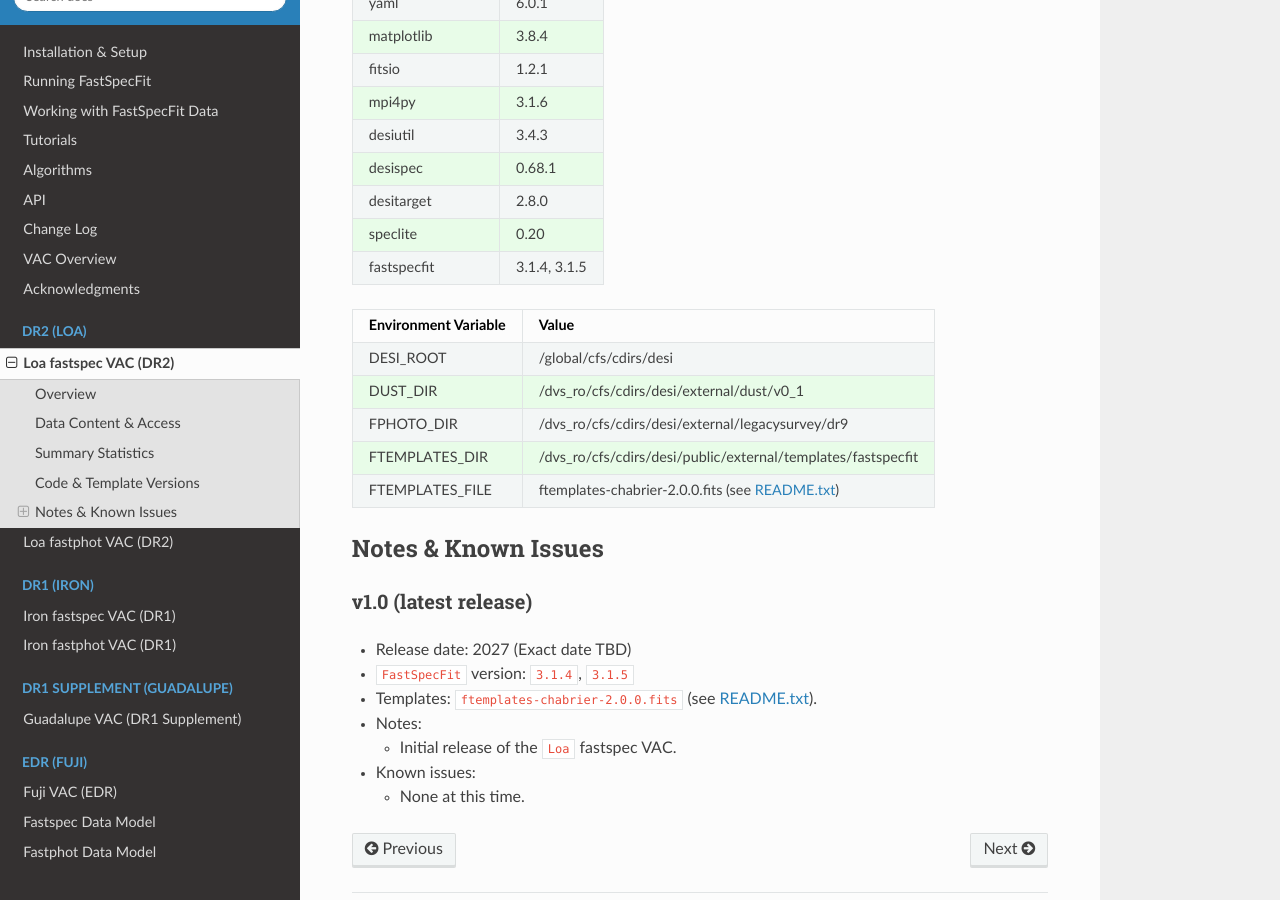
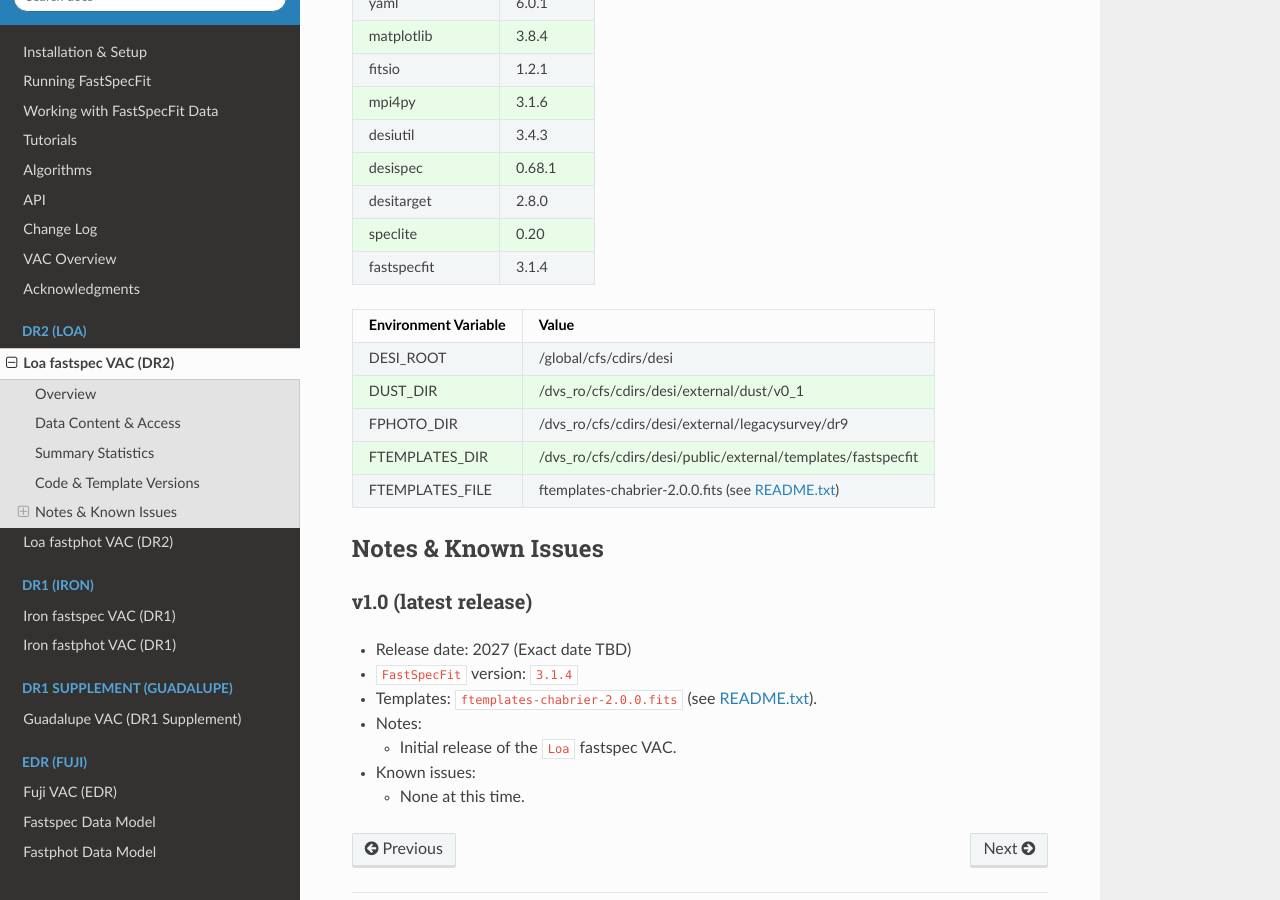
Before and after one commit to desihub/fastspecfit, a Sphinx documentation site: the page built from doc/loa.rst, in a window 1280 px wide and 900 px high, scrolled down 5335 px. Built offline with Sphinx 7.4.7 and the Read the Docs theme 3.1.0, drawn with Linux system fonts in a browser that asks for light colours; the version number could not be read and is left out.

```diff
--- a/doc/loa.rst
+++ b/doc/loa.rst
@@ -228,7 +228,7 @@ desiutil         3.4.3
 desispec         0.68.1
 desitarget       2.8.0
 speclite         0.20
-fastspecfit      3.1.4, 3.1.5
+fastspecfit      3.1.4
 ================ ==========
 
 .. rst-class:: columns
@@ -252,7 +252,7 @@ v1.0 (latest release)
 ~~~~~~~~~~~~~~~~~~~~~~
 
 * Release date: 2027 (Exact date TBD)
-* ``FastSpecFit`` version: ``3.1.4``, ``3.1.5``
+* ``FastSpecFit`` version: ``3.1.4``
 * Templates: ``ftemplates-chabrier-2.0.0.fits``  (see `README.txt`_).
 * Notes:
 
```
Also changed, not shown: 1 other file.
